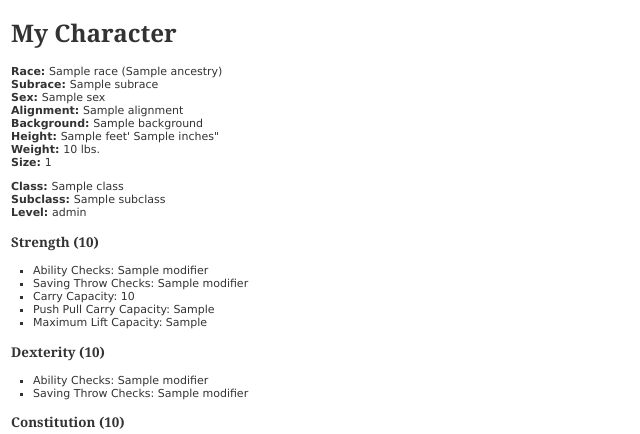
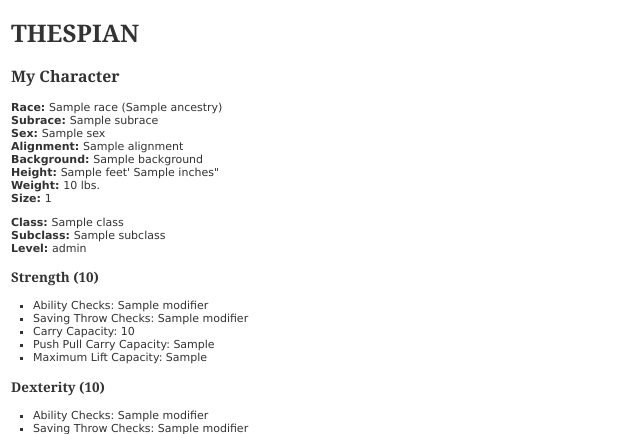
Before and after one commit to redeyed-vault/thespian, a Python web app: template src/thespian/httpd/templates/index.html in a window 1280 px wide. Shown: the top 434 px of the page, without its empty margins (0-640 px from the left). Run offline with Jinja, Linux system fonts and the light colour scheme; the template is opened without the code that fills it: most values are stand-ins (such as "Sample title", 1, 10 or a date in 2020).

Commit message:
Tweaking template heading slightly.

```diff
--- a/src/thespian/httpd/templates/index.html
+++ b/src/thespian/httpd/templates/index.html
@@ -8,8 +8,11 @@
  </head>
  <body>
   <h1>
-   My Character
+   THESPIAN
   </h1>
+  <h2>
+    My Character
+  </h2>
   <p>
    <strong>
     Race:
```
